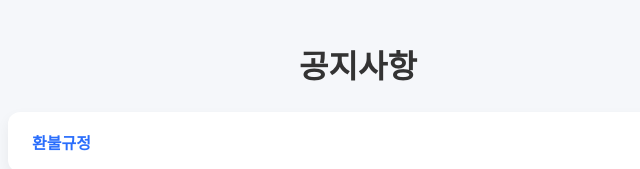
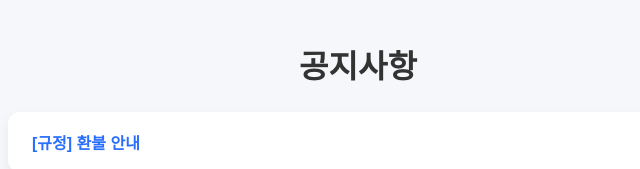
Before and after one commit to hong6198/SooduckCampNotice, a plain HTML site: page index.html in a window 1280 px wide. Shown: the top 169 px of the page, 282-922 px from the left. Drawn offline with Linux system fonts and the light colour scheme.

Commit message:
Update index.html

```diff
--- a/index.html
+++ b/index.html
@@ -15,7 +15,7 @@
 <div class="container" id="notice-container">
 	<div class="notice-box">
 		<div class="notice-header">
-          <div>환불규정</div>
+          <div>[규정] 환불 안내</div>
           <div class="arrow">▼</div>
     </div>
 	<div class="notice-content">
```
